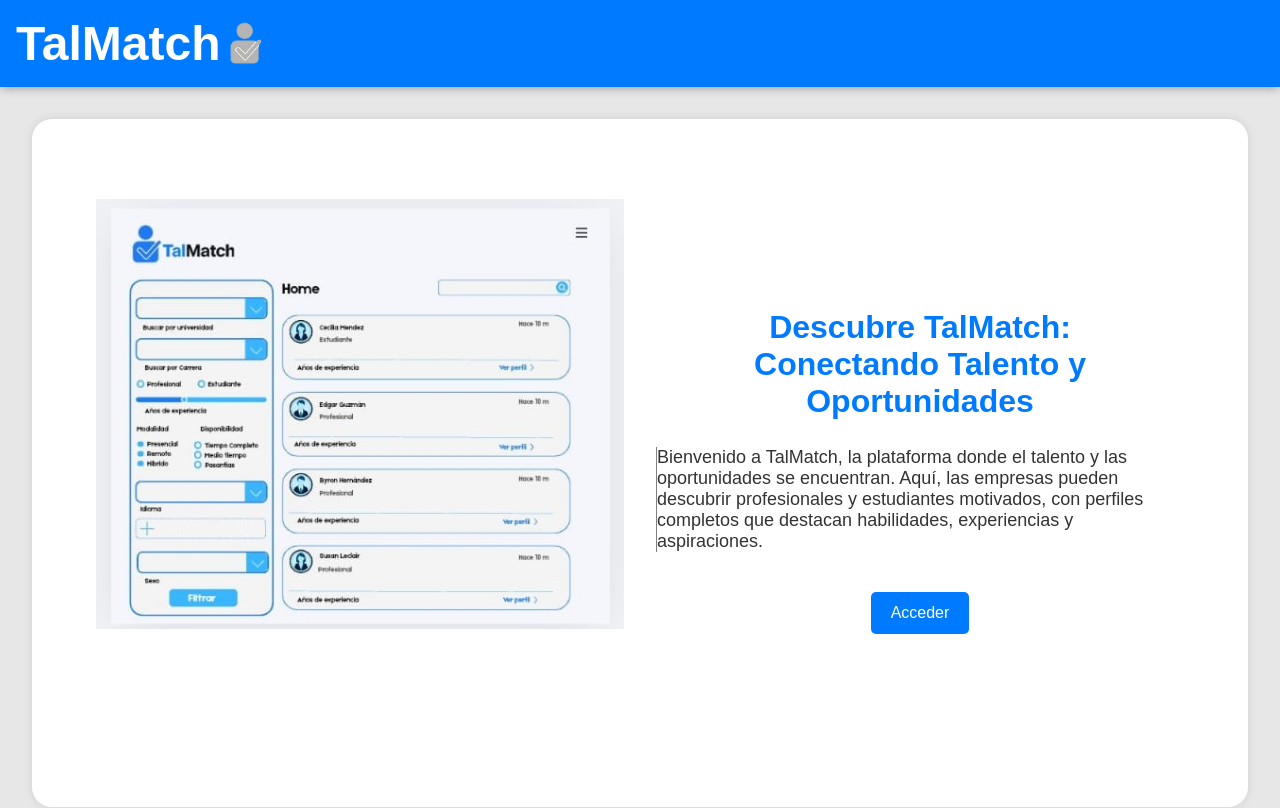
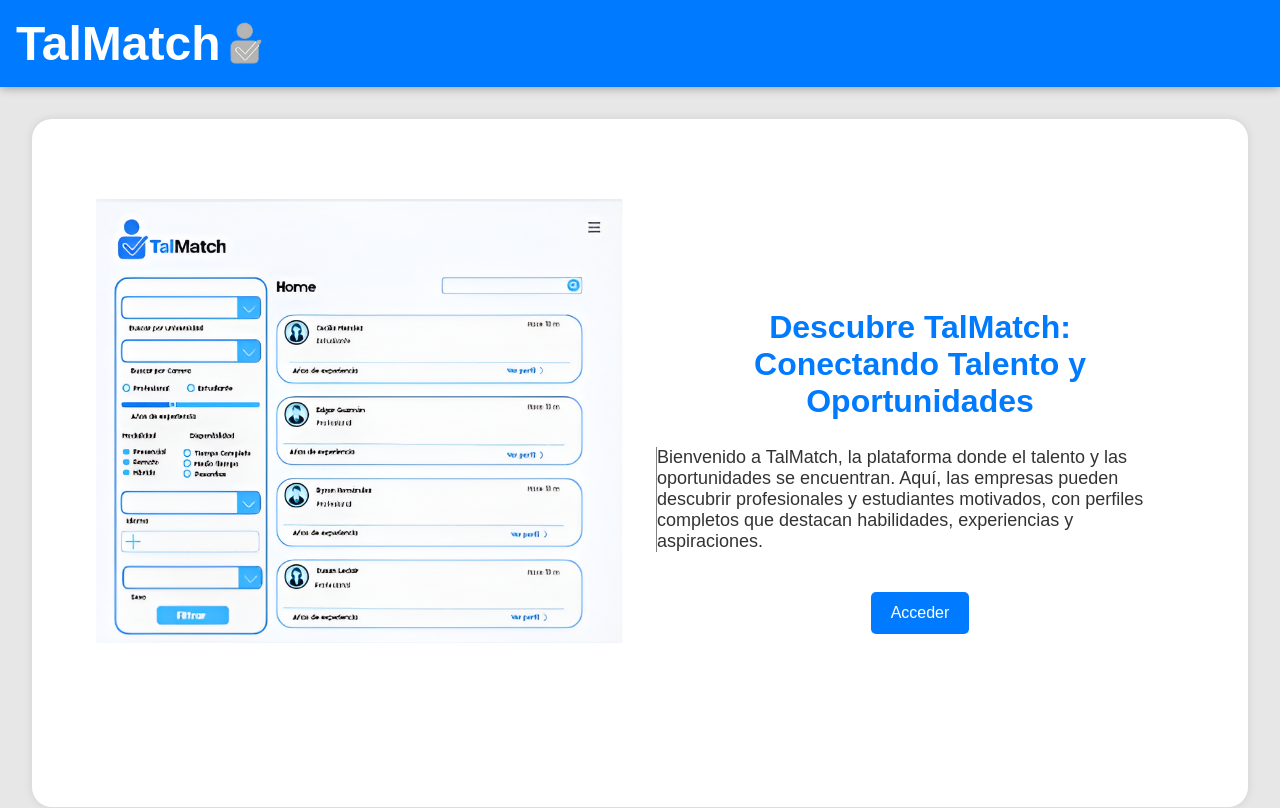
Before and after one commit to Appcell11/TalMatch, a website: page index.html in a window 1280 px wide. Shown: the top 808 px of the page. Drawn offline with nearby package versions, Linux system fonts and the light colour scheme.

Commit message:
la imagen principal se mejoro

```diff
--- a/index.html
+++ b/index.html
@@ -17,7 +17,7 @@
 
     <!-- Contenedor principal -->
     <section class="container right animate__animated animate__delay-0.5s">
-        <div class="main-img" style="background-image: url('imagenes/talmatchMain.jpeg');">
+        <div class="main-img" style="background-image: url('imagenes/talmatchMain.png');">
         </div>
         <div class="main-p">
             <h2><b>Descubre TalMatch:</b><br/> Conectando Talento y Oportunidades</h2>
```
Also changed, not shown: imagenes/talmatchMain.jpeg (deleted), imagenes/talmatchMain.png (added).
